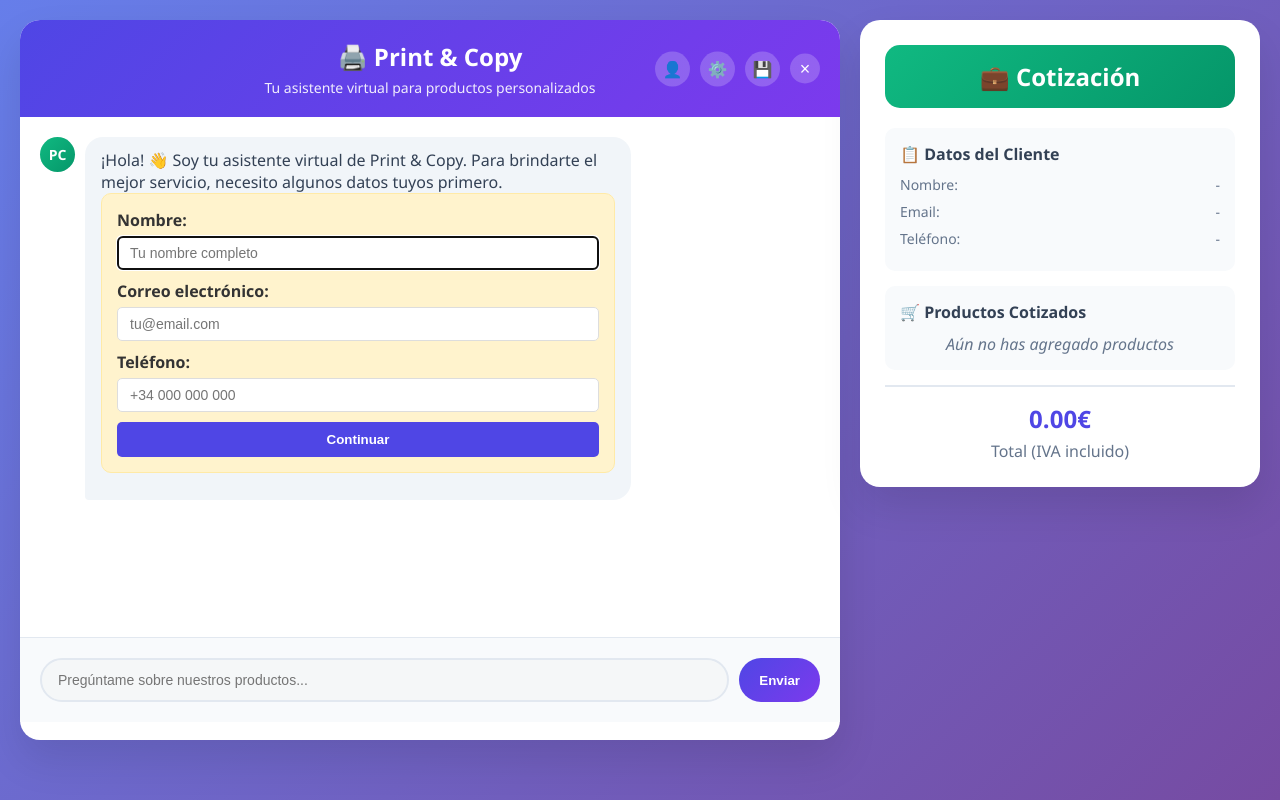
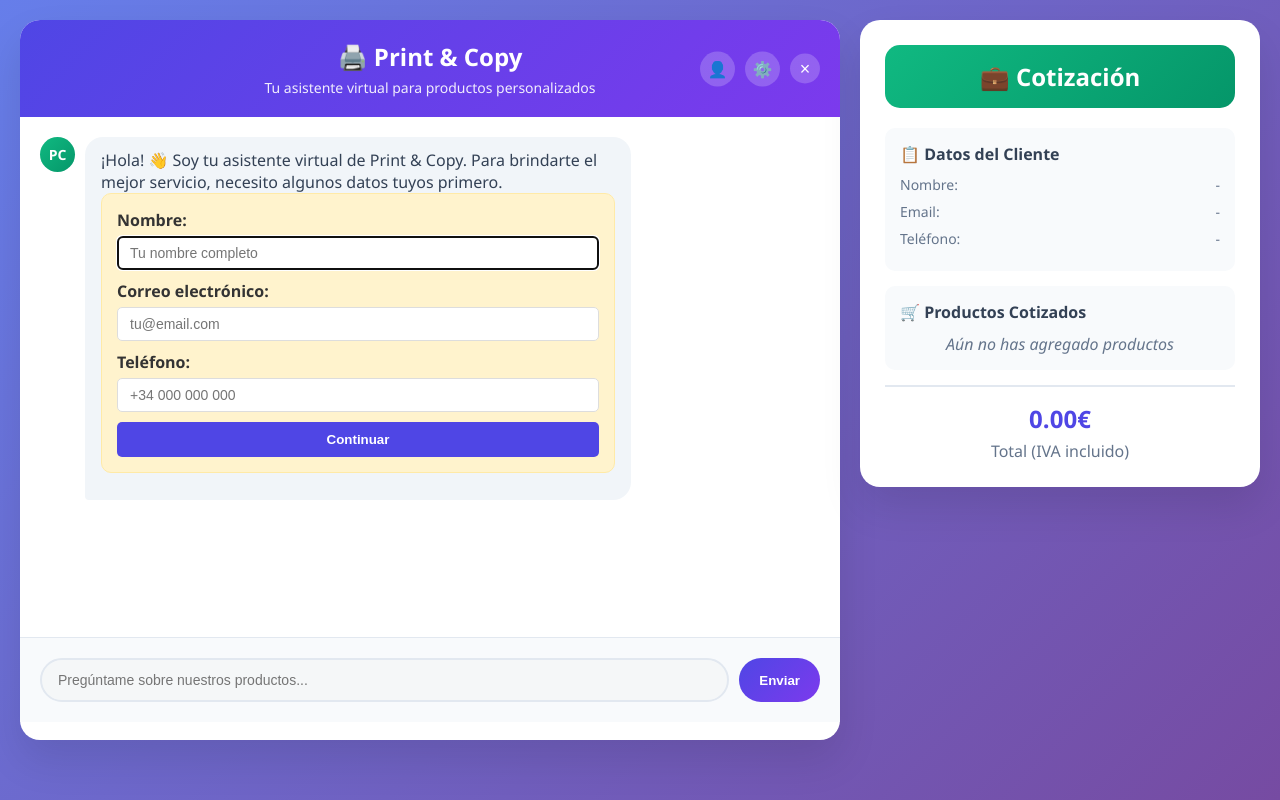
Before and after one commit to deepmindneural/blank-app, a website: page index.html in a window 1280 px wide. Drawn offline with Linux system fonts and the light colour scheme.

Commit message:
Revert "Add save quote button"

```diff
--- a/index.html
+++ b/index.html
@@ -18,9 +18,6 @@
                     </button>
                     <button class="header-btn" onclick="openAdmin()" title="Panel Administrador">
                         ⚙️
-                    </button>
-                    <button class="header-btn" onclick="saveCurrentQuote()" title="Guardar Cotización">
-                        💾
                     </button>
                     <button class="close-btn" onclick="toggleChat()">&times;</button>
                 </div>
```
Also changed, not shown: README.md.
